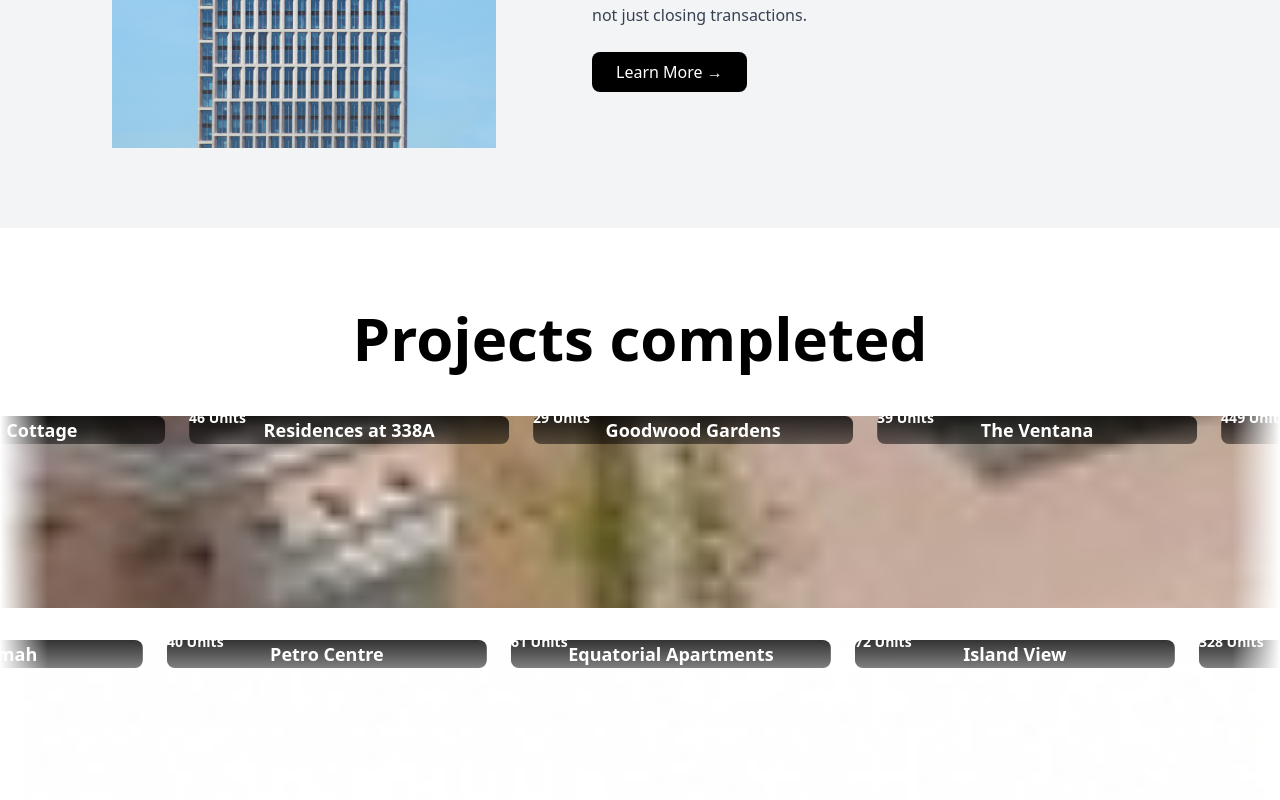
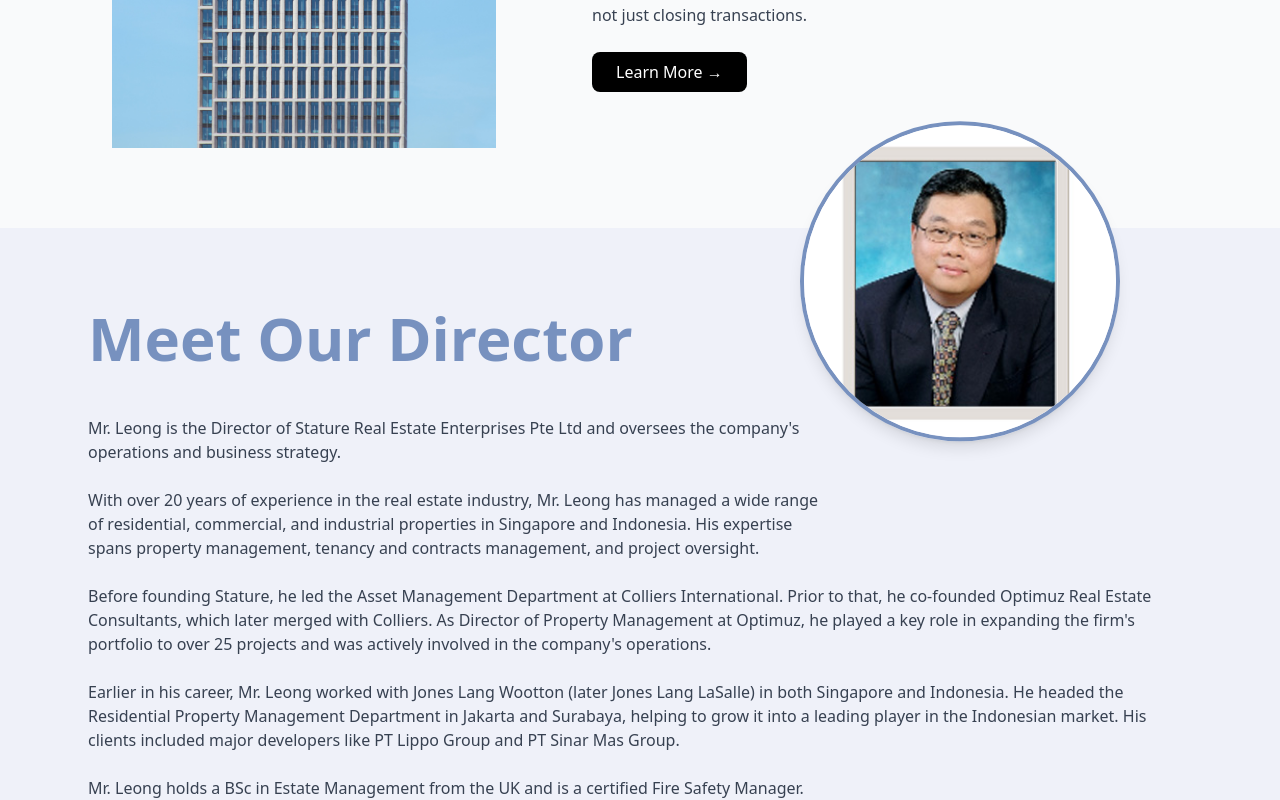
Before and after one commit to EchoKes/stature, a Nuxt app: page / in a window 1280 px wide. Shown: the part 1320-2120 px from the top of the page. Built offline with nearby package versions, Linux system fonts and the light colour scheme.

Commit message:
complete: director's profile section

```diff
--- a/components/home/AboutUs.vue
+++ b/components/home/AboutUs.vue
@@ -1,7 +1,7 @@
 <template>
   <!-- Who Are We -->
-  <section class="py-6 sm:py-10 md:py-20 bg-gray-100 text-center" id="aboutUs">
-    <h2 class="text-3xl md:text-5xl lg:text-6xl font-bold mb-4 sm:mb-12" data-aos="fade-up">
+  <section class="py-6 sm:py-10 md:py-20 bg-gray-50 text-center" id="aboutUs">
+    <h2 class="text-4xl md:text-5xl lg:text-6xl font-bold mb-4 sm:mb-12" data-aos="fade-up">
       Who are we?
     </h2>
 
@@ -54,6 +54,60 @@
       </div>
     </div>
   </section>
+
+  <!-- Image overlay-->
+  <div class="relative h-[0px]">
+    <div
+      class="absolute -right-8 sm:right-0 -translate-x-1/2 top-0 -translate-y-1/3 w-1/4 aspect-square rounded-full overflow-hidden shadow-lg border-4 border-[#7791BF] z-20"
+    >
+      <img src="/images/director.jpg" alt="Director" class="w-full h-full object-cover" />
+    </div>
+  </div>
+
+  <!-- Director's profile -->
+  <section class="py-12 sm:py-16 md:py-20 bg-[#EFF1F9]">
+    <!-- First half with smaller right margin -->
+    <div class="max-w-6xl mx-auto px-6 lg:pr-[30%]">
+      <h2 class="text-4xl md:text-5xl lg:text-6xl font-bold mb-4 sm:mb-12 text-[#7791BF]">
+        Meet Our Director
+      </h2>
+      <p class="text-gray-700">
+        Mr. Leong is the Director of Stature Real Estate Enterprises Pte Ltd and oversees the
+        company's operations and business strategy.
+      </p>
+      <br />
+      <p class="text-gray-700">
+        With over 20 years of experience in the real estate industry, Mr. Leong has managed a wide
+        range of residential, commercial, and industrial properties in Singapore and Indonesia. His
+        expertise spans property management, tenancy and contracts management, and project
+        oversight.
+      </p>
+      <br />
+    </div>
+
+    <!-- Second half with full margin -->
+    <div class="max-w-6xl mx-auto px-6">
+      <p class="text-gray-700">
+        Before founding Stature, he led the Asset Management Department at Colliers International.
+        Prior to that, he co-founded Optimuz Real Estate Consultants, which later merged with
+        Colliers. As Director of Property Management at Optimuz, he played a key role in expanding
+        the firm's portfolio to over 25 projects and was actively involved in the company's
+        operations.
+      </p>
+      <br />
+      <p class="text-gray-700">
+        Earlier in his career, Mr. Leong worked with Jones Lang Wootton (later Jones Lang LaSalle)
+        in both Singapore and Indonesia. He headed the Residential Property Management Department in
+        Jakarta and Surabaya, helping to grow it into a leading player in the Indonesian market. His
+        clients included major developers like PT Lippo Group and PT Sinar Mas Group.
+      </p>
+      <br />
+      <p class="text-gray-700">
+        Mr. Leong holds a BSc in Estate Management from the UK and is a certified Fire Safety
+        Manager.
+      </p>
+    </div>
+  </section>
 </template>
 
 <script setup>
```
